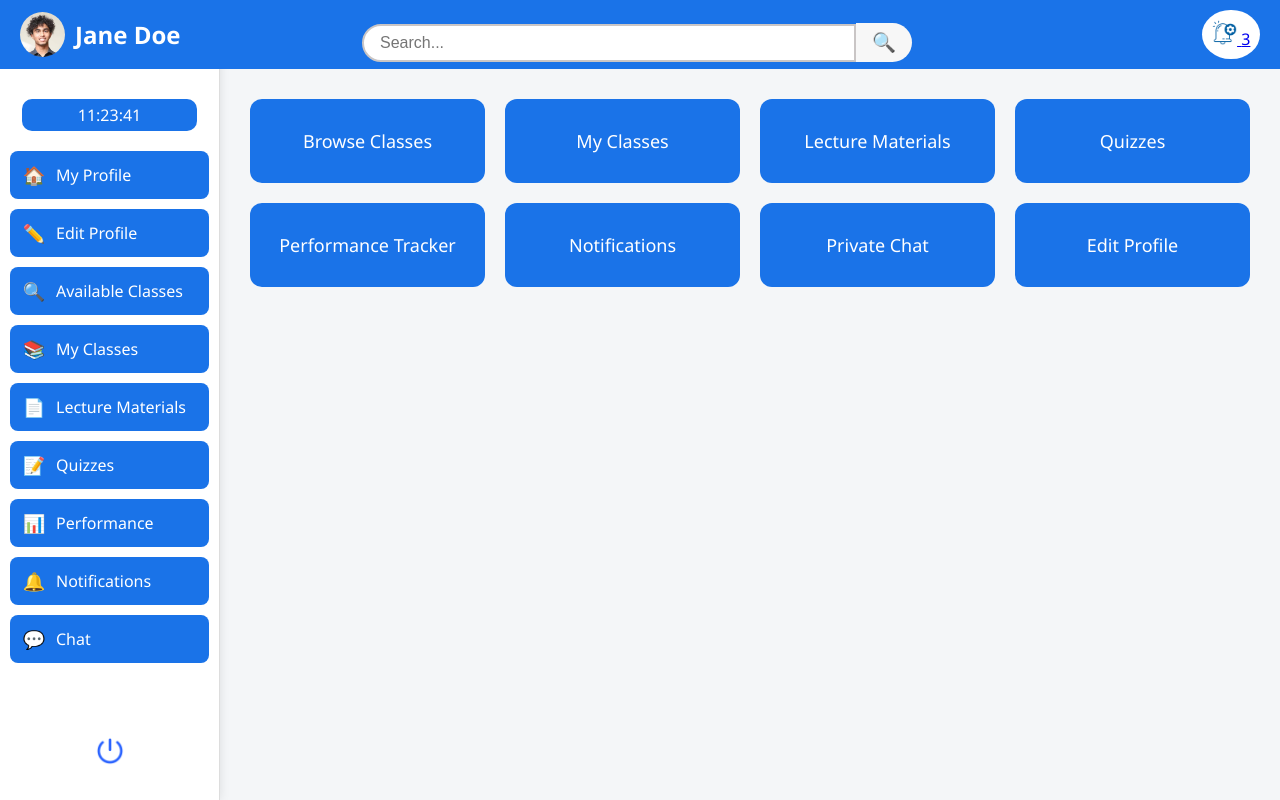
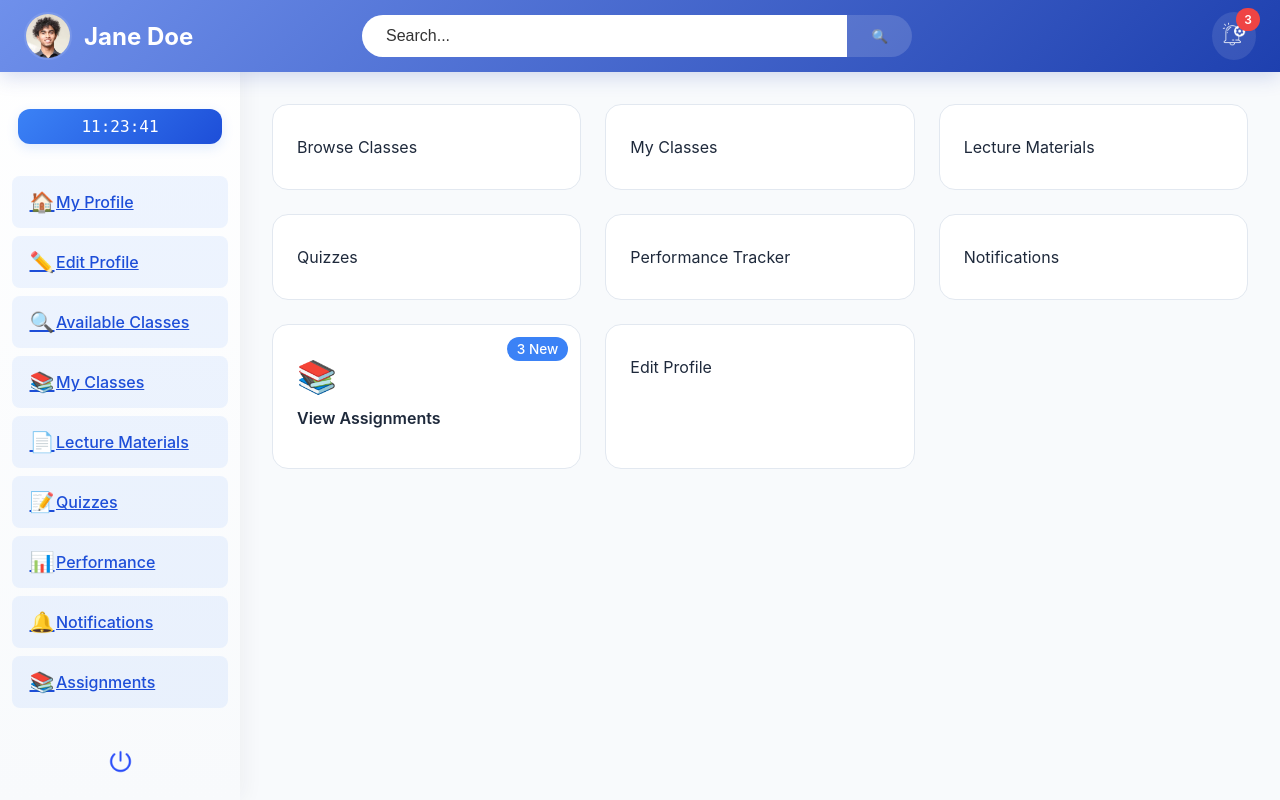
Before and after one commit to hussainalizaidi-source/e-Val, a Spring Boot app: page /studentdash.html in a window 1280 px wide. Run offline with Spring Boot 4, Linux system fonts and the light colour scheme; some of the project's set-up classes (security, data sources, template engines, error pages and the like) are left out, and stand-ins take their place.

Commit message:
Changes in Student Dashboard

```diff
--- a/src/main/resources/static/css/sdboard.css
+++ b/src/main/resources/static/css/sdboard.css
@@ -1,4 +1,4 @@
-/* sdboard.css */
+/* sdboard.css - Enhanced Version */
 
 /* General Reset */
 * {
@@ -9,9 +9,9 @@
 
 /* Body */
 body {
-    font-family: 'Segoe UI', Tahoma, Geneva, Verdana, sans-serif;
-    background-color: #f4f6f8;
-    color: #333;
+  font-family: 'Inter', system-ui, -apple-system, sans-serif;
+  background-color: #f8fafc;
+  color: #1e293b;
   min-height: 100vh;
   display: flex;
   flex-direction: column;
@@ -22,9 +22,10 @@
   display: flex;
   justify-content: space-between;
   align-items: center;
-    background-color: #1a73e8;
+  background: linear-gradient(135deg, #6f90eb, #1e40af);
+  box-shadow: 0 4px 20px rgba(30, 64, 175, 0.2);
   color: white;
-    padding: 10px 20px;
+  padding: 12px 24px;
   position: sticky;
   top: 0;
   z-index: 1000;
@@ -33,156 +34,208 @@
 .profile-container {
   display: flex;
   align-items: center;
+  gap: 12px;
 }
 
 .profile-pic {
-    width: 45px;
-    height: 45px;
+  width: 48px;
+  height: 48px;
   border-radius: 50%;
   object-fit: cover;
-    margin-right: 10px;
+  border: 2px solid rgba(255, 255, 255, 0.1);
+  transition: transform 0.3s cubic-bezier(0.4, 0, 0.2, 1);
+}
+
+.profile-pic:hover {
+  transform: scale(1.05);
+  box-shadow: 0 0 20px rgba(255, 255, 255, 0.2);
 }
 
 .search-container {
+  position: absolute;
+  right: 23rem;
+  width: 550px;
   display: flex;
   align-items: center;
-    margin-top: 1rem;
+  background: rgba(255, 255, 255, 0.15);
+  border-radius: 28px;
+  transition: all 0.3s ease;
+}
 
-    position: absolute;
-    right: 23rem;
-    width: 550px; /* You can adjust width */
+.search-container:focus-within {
+  background: rgba(255, 255, 255, 0.25);
+  box-shadow: 0 0 15px rgba(255, 255, 255, 0.1);
 }
 
 .search-input {
   width: 100%;
-    padding: 0.5rem 1rem;
-    border: 2px solid #c9c5c5;
-    border-radius: 20px 0 0 20px;
-    outline: none;
+  padding: 0.75rem 1.5rem;
+  border: none;
+  background: white;
+  color: black;
   font-size: 1rem;
+  border-radius: 28px 0 0 28px;
+}
+
+.search-input::placeholder {
+  color: rgba(0, 0, 0, 0.8);
 }
 
 .search-button {
-    background: #f7f7f7;
+  background: transparent;
   border: none;
+  padding: 0.75rem 1.5rem;
   color: white;
-    padding: 0.5rem 1rem;
-    border-radius: 0 25px 25px 0;
   cursor: pointer;
-    font-size: 1.2rem;
-  }
-  .search-button:hover {
-    background: #1558b0;
+  transition: transform 0.2s ease;
 }
 
+.search-button:hover {
+  transform: scale(1.1);
+}
 
 .notification-btn {
-    margin-left: 15px;
-    background-color: white;
+  position: relative;
+  background: rgba(255, 255, 255, 0.1);
   border-radius: 50%;
-    padding: 0.6rem;
+  padding: 10px;
+  transition: all 0.3s ease;
 }
 
 .notification-btn:hover {
-    background: #78797a;
-    transform: scale(1.1);
+  background: rgba(255, 255, 255, 0.2);
+  transform: rotate(15deg);
 }
 
 .noti-icon {
-    width: 25px;
-    height: 25px;
+  width: 24px;
+  height: 24px;
+  filter: brightness(0) invert(1);
+}
+
+.notification-count {
+  position: absolute;
+  top: -4px;
+  right: -4px;
+  background: #ef4444;
+  color: white;
+  padding: 4px 8px;
+  border-radius: 12px;
+  font-size: 0.75rem;
+  font-weight: 600;
 }
 
 /* Sidebar */
 .sidebar {
-    background: white;
-    width: 220px;
+  width: 240px;
   height: 100vh;
   position: fixed;
   top: 0;
   left: 0;
-    transition: width 0.3s ease;
+  background: linear-gradient(180deg, #ffffff 0%, #f8fafc 100%);
+  box-shadow: 4px 0 20px rgba(30, 41, 59, 0.05);
+  transition: all 0.3s cubic-bezier(0.4, 0, 0.2, 1);
   display: flex;
   flex-direction: column;
   padding: 1rem 0;
-    border-right: 1px solid #ddd;
-    overflow-x: hidden;
   z-index: 999;
-    box-shadow: 0 0 10px rgba(0, 0, 0, 0.1);
 }
 
 .sidebar.collapsed {
-    width: 70px;
+  width: 72px;
 }
 
 .logo-container {
-    margin: 20px 0;
-    text-align: center;
+  padding: 24px 16px;
+  position: relative;
 }
 
 .logo-text {
-    color: #1a73e8;
-    font-size: 24px;
-    font-weight: bold;
-    transition: font-size 0.3s ease;
+  color: #1d4ed8;
+  font-size: 1.5rem;
+  font-weight: 700;
+  letter-spacing: -0.5px;
+  transition: all 0.3s ease;
 }
 
 .sidebar.collapsed .logo-text {
-    font-size: 20px;
+  font-size: 1.2rem;
 }
 
 .clock {
-    background-color: #1a73e8;
+  background: linear-gradient(135deg, #3b82f6, #1d4ed8);
   color: white;
   text-align: center;
-    margin: 10px auto;
-    padding: 5px 10px;
-    border-radius: 10px;
-    font-size: 16px;
-    width: 80%;
-    transition: width 0.3s ease;
+  margin: 16px auto;
+  padding: 8px 16px;
+  border-radius: 12px;
+  font-family: 'Fira Code', monospace;
+  font-weight: 500;
+  width: 85%;
+  box-shadow: 0 4px 12px rgba(59, 130, 246, 0.15);
+  transition: all 0.3s ease;
 }
 
 .sidebar.collapsed .clock {
   width: 90%;
-    font-size: 12px;
+  font-size: 0.85rem;
 }
 
 .menu-section {
   flex: 1;
   overflow-y: auto;
-    margin: 10px 0;
+  padding: 16px 0;
 }
 
 .menu-list {
   display: flex;
   flex-direction: column;
-    gap: 10px;
-    padding: 0 10px;
+  gap: 8px;
+  padding: 0 12px;
 }
 
 .menu-item {
   display: flex;
   align-items: center;
-    padding: 12px;
-    background-color: #1a73e8;
-    color: white;
+  padding: 14px 16px;
+  background: rgba(59, 130, 246, 0.08);
+  color: #1d4ed8;
   border-radius: 8px;
-    cursor: pointer;
-    transition: all 0.3s ease;
-    text-decoration: none;
+  transition: all 0.3s cubic-bezier(0.4, 0, 0.2, 1);
+  position: relative;
+  overflow: hidden;
+}
+
+.menu-item::before {
+  content: '';
+  position: absolute;
+  left: 0;
+  top: 0;
+  height: 100%;
+  width: 3px;
+  background: #1d4ed8;
+  transform: scaleY(0);
+  transition: transform 0.3s ease;
+}
+
+.menu-item:hover::before {
+  transform: scaleY(1);
+}
+
+.menu-item:hover {
+  background: rgba(59, 130, 246, 0.12);
+  transform: translateX(6px);
 }
 
 .menu-icon {
-    font-size: 18px;
-    min-width: 24px;
+  font-size: 1.25rem;
+  min-width: 28px;
   text-align: center;
 }
 
 .menu-text {
-    margin-left: 10px;
-    white-space: nowrap;
-    transition: opacity 0.3s, margin-left 0.3s;
+  font-weight: 500;
+  transition: all 0.3s ease;
 }
 
 .sidebar.collapsed .menu-text {
@@ -191,153 +244,199 @@
   margin-left: 0;
 }
 
-  .menu-item:hover {
-    background-color: #1558b0;
-    transform: translateY(-2px);
-  }
-
 .toggle-btn {
   position: absolute;
-    top: 20px;
-    right: 10px;
-    background: none;
+  top: 24px;
+  right: 16px;
+  background: rgba(59, 130, 246, 0.1);
   border: none;
-    font-size: 1.5rem;
+  padding: 8px;
+  border-radius: 8px;
   cursor: pointer;
-    color: #1a73e8;
-    z-index: 2;
-    transition: transform 0.3s ease;
+  color: #1d4ed8;
+  transition: all 0.3s ease;
 }
 
 .toggle-btn:hover {
-    color: #1558b0;
-    transform: scale(1.1);
+  background: rgba(59, 130, 246, 0.2);
+  transform: rotate(90deg);
 }
 
-  /* Sign Out Button */
+/* Updated Sign Out Button */
 .signout-btn {
   background: none;
   border: none;
   cursor: pointer;
-    align-self: center;
-    margin: 10px 0;
-    padding: 5px;
+  width: 45px;
+  height: 45px;
+  display: flex;
+  align-items: center;
+  justify-content: center;
   border-radius: 50%;
-    transition: background-color 0.3s ease;
+  transition: all 0.3s cubic-bezier(0.4, 0, 0.2, 1);
+  margin: 20px auto 0;
+  position: relative;
+  overflow: hidden;
 }
 
 .signout-btn:hover {
-    background-color: #f1f1f1;
+  background-color: rgba(29, 78, 216, 0.1);
+}
+
+.signout-btn::before {
+  content: '';
+  position: absolute;
+  top: 0;
+  left: 0;
+  width: 100%;
+  height: 100%;
+  border-radius: 50%;
+  background: rgba(29, 78, 216, 0.1);
+  opacity: 0;
+  transition: opacity 0.3s ease;
+}
+
+.signout-btn:hover::before {
+  opacity: 1;
 }
 
 .signout-icon {
-    width: 30px;
-    height: 30px;
-    transition: transform 0.3s ease;
+  width: 25px;
+  height: 25px;
+  transition: all 0.3s cubic-bezier(0.4, 0, 0.2, 1);
+  filter: invert(39%) sepia(90%) saturate(7484%) hue-rotate(230deg) brightness(97%) contrast(101%);
+  position: relative;
+  z-index: 1;
 }
 
 .signout-btn:hover .signout-icon {
   transform: rotate(360deg);
+  filter: invert(23%) sepia(93%) saturate(2039%) hue-rotate(218deg) brightness(96%) contrast(93%);
 }
 
 /* Main Dashboard Content */
 .main-content {
-    margin-left: 220px;
-    padding: 30px;
-    transition: margin-left 0.3s ease;
-    flex: 1;
+  margin-left: 240px;
+  padding: 32px;
+  transition: margin-left 0.3s cubic-bezier(0.4, 0, 0.2, 1);
 }
 
 .main-content.expanded {
-    margin-left: 70px;
+  margin-left: 72px;
 }
 
 .dashboard-content {
   display: grid;
-    grid-template-columns: repeat(4, 1fr);
-    gap: 20px;
-    animation: fadeIn 0.5s ease;
+  grid-template-columns: repeat(auto-fill, minmax(240px, 1fr));
+  gap: 24px;
+  animation: fadeIn 0.4s ease-out;
 }
 
 @keyframes fadeIn {
-    from { opacity: 0; transform: translateY(10px); }
+  from { opacity: 0; transform: translateY(20px); }
   to { opacity: 1; transform: translateY(0); }
 }
 
 /* Grid Buttons */
 .grid-button {
-        background-color: #1a73e8;
-        color: white;
-        padding: 30px 20px;
-        border-radius: 12px;
-        text-align: center;
-        font-size: 18px;
+  background: white;
+  border: 1px solid #e2e8f0;
+  color: #1e293b;
+  padding: 32px 24px;
+  border-radius: 16px;
+  position: relative;
+  overflow: hidden;
+  transition: all 0.3s cubic-bezier(0.4, 0, 0.2, 1);
   cursor: pointer;
-        transition: background-color 0.3s, transform 0.2s;
 }
 
 .grid-button:hover {
-        background-color: #1a73e8;
-        transform: translateY(-5px);
+  transform: translateY(-4px);
+  box-shadow: 0 8px 24px rgba(30, 64, 175, 0.1);
+  border-color: #bfdbfe;
 }
 
+.grid-button::after {
+  content: '';
+  position: absolute;
+  bottom: 0;
+  left: 0;
+  width: 100%;
+  height: 3px;
+  background: #3b82f6;
+  transform: scaleX(0);
+  transition: transform 0.3s ease;
+}
 
-  /* Responsive styles */
+.grid-button:hover::after {
+  transform: scaleX(1);
+}
+
+.grid-icon {
+  font-size: 2rem;
+  margin-bottom: 12px;
+  color: #3b82f6;
+}
+
+.grid-label {
+  font-weight: 600;
+  margin-bottom: 8px;
+}
+
+.assignment-counter {
+  position: absolute;
+  top: 12px;
+  right: 12px;
+  background: #3b82f6;
+  color: white;
+  padding: 4px 10px;
+  border-radius: 20px;
+  font-size: 0.85rem;
+  font-weight: 500;
+}
+
+/* Responsive Design */
 @media (max-width: 1024px) {
   .search-container {
-      width: 30%;
-    }
-
-    .main-content {
-      padding: 20px;
+    width: 40%;
+    right: 18rem;
   }
 
   .dashboard-content {
-      grid-template-columns: repeat(4,1fr);
+    grid-template-columns: repeat(3, 1fr);
   }
 }
 
 @media (max-width: 768px) {
   .sidebar {
-      width: 70px;
-    }
-
-    .sidebar .menu-text {
-      opacity: 0;
-      width: 0;
-      margin-left: 0;
+    width: 72px;
   }
 
   .main-content {
-      margin-left: 70px;
-      padding: 15px;
+    margin-left: 72px;
+    padding: 24px;
   }
 
   .search-container {
     width: 50%;
-      max-width: 300px;
+    right: 12rem;
   }
 
-    .logo-text {
-      font-size: 20px;
+  .dashboard-content {
+    grid-template-columns: repeat(2, 1fr);
   }
-
 }
 
 @media (max-width: 480px) {
   header {
     flex-direction: column;
-      padding: 10px;
-    }
-
-    .profile-container {
-      margin-bottom: 10px;
+    gap: 16px;
+    padding: 16px;
   }
 
   .search-container {
+    position: static;
     width: 100%;
-      max-width: none;
-      margin: 10px 0;
   }
 
   .dashboard-content {
@@ -345,6 +444,6 @@
   }
 
   .grid-button {
-      padding: 20px;
+    padding: 24px;
   }
 }
--- a/src/main/resources/static/studentdash.html
+++ b/src/main/resources/static/studentdash.html
@@ -68,9 +68,9 @@
         <span class="menu-icon">🔔</span>
         <span class="menu-text">Notifications</span>
       </a>
-      <a href="private_chat.html" class="menu-item">
-        <span class="menu-icon">💬</span>
-        <span class="menu-text">Chat</span>
+      <a href="assignments.html" class="menu-item">
+        <span class="menu-icon">📚</span>
+        <span class="menu-text">Assignments</span>
       </a>
     </div>
   </nav>
@@ -87,7 +87,11 @@
     <div class="grid-button" onclick="location.href='quiz_list.html'">Quizzes</div>
     <div class="grid-button" onclick="location.href='performance_tracker.html'">Performance Tracker</div>
     <div class="grid-button" onclick="location.href='notifications.html'">Notifications</div>
-    <div class="grid-button" onclick="location.href='private_chat.html'">Private Chat</div>
+    <div class="grid-button" onclick="location.href='assignments.html'">
+      <div class="grid-icon">📚</div>
+      <div class="grid-label">View Assignments</div>
+      <div class="assignment-counter">3 New</div>
+    </div>
     <div class="grid-button" onclick="location.href='edit_profile.html'">Edit Profile</div>
   </section>
 </main>
```
Lines whose indentation alone changed are shown as unchanged.
